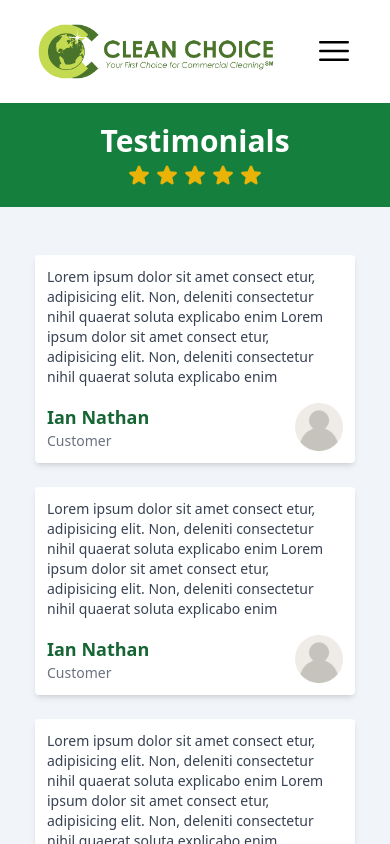
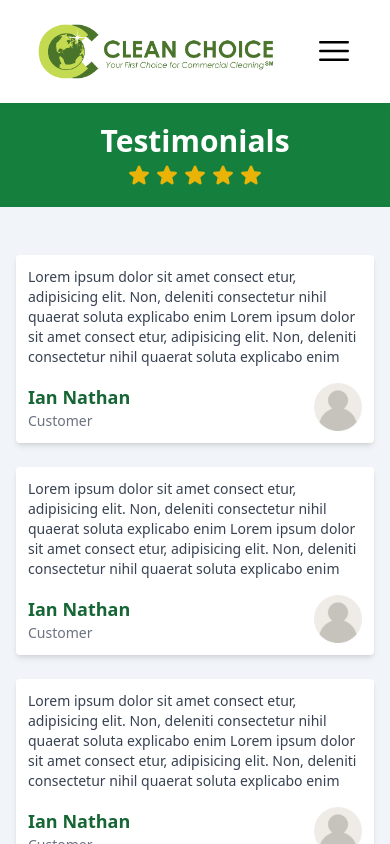
Before and after one commit to Clean-Choice-Website/clean-choice, a React (Vite) app: page /reviews in a window 390 px wide. Shown: the top 844 px of the page. Built offline with nearby package versions, Linux system fonts and the light colour scheme.

Commit message:
Changed max width

```diff
--- a/src/components/Review.jsx
+++ b/src/components/Review.jsx
@@ -3,7 +3,7 @@ import defaultUser from '../assets/default-user.png';
 const Review = () => {
   return (
     <div className='mx-auto flex max-w-5xl justify-center'>
-      <div className='mx-4 max-w-[320px] rounded bg-white p-3 shadow-md md:mx-6 md:flex md:w-auto md:max-w-none md:flex-row-reverse md:items-center md:px-7 md:py-6'>
+      <div className='mx-4 max-w-[450px] rounded bg-white p-3 shadow-md md:mx-6 md:flex md:w-auto md:max-w-none md:flex-row-reverse md:items-center md:px-7 md:py-6'>
         <p className='mb-4 text-sm font-light text-gray-700 md:mb-0 md:w-2/3'>
           Lorem ipsum dolor sit amet consect etur, adipisicing elit. Non,
           deleniti consectetur nihil quaerat soluta explicabo enim Lorem ipsum
```
